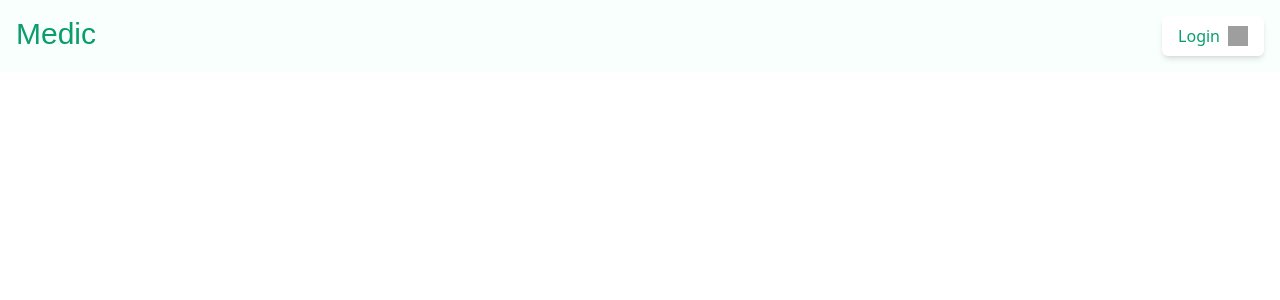
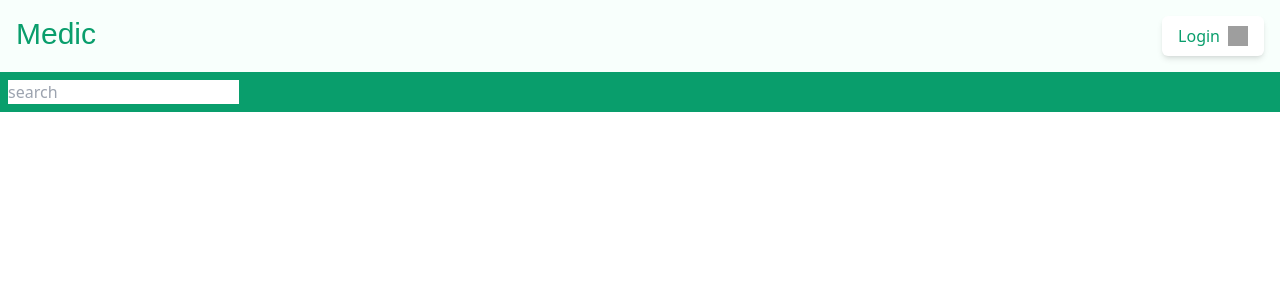
Before and after one commit to InternLay-HG/SMHackers, a React (Vite) app in the folder Frontend/: page / in a window 1280 px wide. Shown: the top 300 px of the page. Built offline with nearby package versions, Linux system fonts and the light colour scheme; grey boxes are pictures that could not be loaded; a web font is replaced by a local one.

Commit message:
Update README

```diff
--- a/Frontend/src/components/searchbar.jsx
+++ b/Frontend/src/components/searchbar.jsx
@@ -1,6 +1,9 @@
 export const SearchBar=()=>{
     return(
-        <div className="bg-search bg-medic-green" >
+        <div className="p-2 bg-medic-green" >
+            <div className="mx-200">
+                <input className="mx-200"type="text" placeholder="search"></input>
+            </div>
         </div>
     )
 }
```
Also changed, not shown: 1 other file (tests, documents, lock files or other folders).
